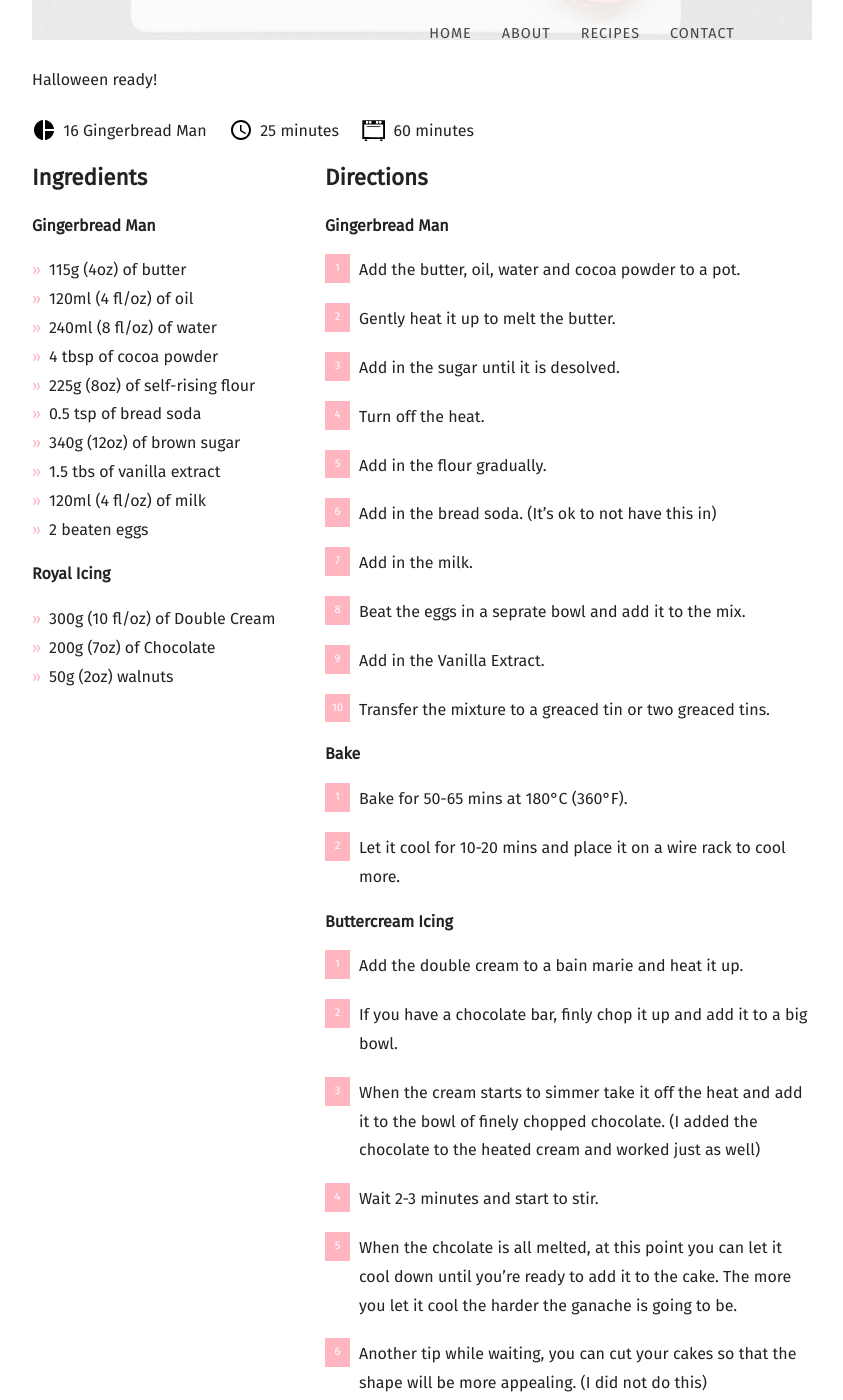
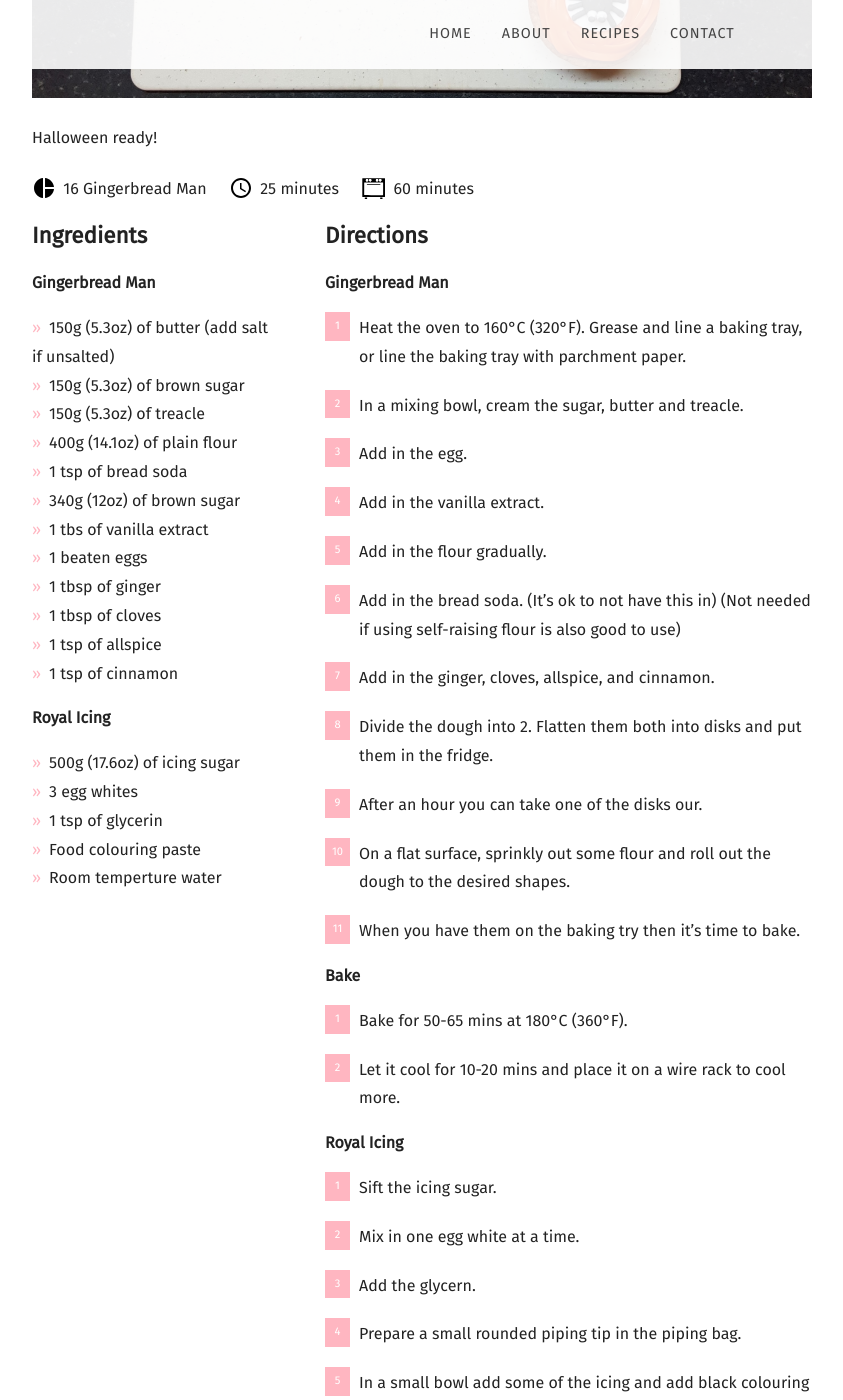
Before and after one commit to mcginleyireland/irishbaking.github.io, a Jekyll site: the page built from _posts/2020-10-31-among-us-treacle-gingerbread-man.md, in a window 1280 px wide and 1400 px high, scrolled down 3778 px. Shown: the whole window, without its empty margins (58-901 px from the left). Built offline with Jekyll 4.4.1, drawn with Linux system fonts in a browser that asks for light colours; nearby versions of some CDN libraries; some web fonts are replaced; some of the changed text lies outside the part shown.

Commit message:
Updating the gingerbread man recipe.

```diff
--- a/_posts/2020-10-31-among-us-treacle-gingerbread-man.md
+++ b/_posts/2020-10-31-among-us-treacle-gingerbread-man.md
@@ -11,58 +11,64 @@ recipe:
   ingredients_markdown: |-
     **Gingerbread Man**
 
-    * 115g (4oz) of butter
-    * 120ml (4 fl/oz) of oil
-    * 240ml (8 fl/oz) of water
-    * 4 tbsp of cocoa powder
-    * 225g (8oz) of self-rising  flour
-    * 0.5 tsp of bread soda
+    * 150g (5.3oz) of butter (add salt if unsalted)
+    * 150g (5.3oz) of brown sugar
+    * 150g (5.3oz) of treacle
+    * 400g (14.1oz) of plain flour
+    * 1 tsp of bread soda
     * 340g (12oz) of brown sugar
-    * 1.5 tbs of vanilla extract
-    * 120ml (4 fl/oz) of milk
-    * 2 beaten eggs
+    * 1 tbs of vanilla extract
+    * 1 beaten eggs
+    * 1 tbsp of ginger
+    * 1 tbsp of cloves
+    * 1 tsp of allspice
+    * 1 tsp of cinnamon
 
     **Royal Icing**
 
-    * 300g (10 fl/oz) of Double Cream
-    * 200g (7oz) of Chocolate
-    * 50g (2oz) walnuts
+    * 500g (17.6oz) of icing sugar
+    * 3 egg whites
+    * 1 tsp of glycerin
+    * Food colouring paste
+    * Room temperture water
   directions_markdown: |-
     **Gingerbread Man**
 
-    1. Add the butter, oil, water and cocoa powder to a pot.
-    2. Gently heat it up to melt the butter.
-    3. Add in the sugar until it is desolved.
-    4. Turn off the heat.
+    1. Heat the oven to 160°C (320°F). Grease and line a baking tray, or line the baking tray with parchment  paper.
+    2. In a mixing bowl, cream the sugar, butter and treacle.
+    3. Add in the egg.
+    4. Add in the vanilla extract.
     5. Add in the flour gradually.
-    6. Add in the bread soda. (It's ok to not have this in)
-    7. Add in the milk.
-    8. Beat the eggs in a seprate bowl and add it to the mix.
-    9. Add in the Vanilla Extract.
-    10. Transfer the mixture to a greaced tin or two greaced tins.
+    6. Add in the bread soda. (It's ok to not have this in) (Not needed if using self-raising flour is also good to use)
+    7. Add in the  ginger, cloves, allspice, and cinnamon.
+    8. Divide the dough into 2. Flatten them both into disks and put them in the fridge.
+    9. After an hour you can take one of the disks our.
+    10. On a flat surface, sprinkly out some flour and roll out the dough to the desired shapes.
+    11. When you have them on the baking try then it's time to bake.
 
     **Bake**
 
     1. Bake for 50-65 mins at 180°C (360°F).
     2. Let it cool for 10-20 mins and place it on a wire rack to cool more.
 
-    **Buttercream Icing**
+    **Royal Icing**
 
-    1. Add the double cream to a bain marie and heat it up.
-    2. If you have a chocolate bar, finly chop it up and add it to a big bowl.
-    3. When the cream starts to simmer take it off the heat and add it to the bowl of finely chopped chocolate. (I added the chocolate to the heated cream and worked just as well)
-    4. Wait 2-3 minutes and start to stir.
-    5. When the chcolate is all melted, at this point you can let it cool down until you're ready to add it to the cake. The more you let it cool the harder the ganache is going to be.
-    6. Another tip while waiting, you can cut your cakes so that the shape will be more appealing. (I did not do this)
-    7. Also if you made one big cake, then cut it in half (horizontally) so that we can place the second piece on top in step 10.
-    8. When ready, put your bottom half cake on a wire rack and some parchment paper under the wire rack to catch the spillover of the ganach.
-    9. Pour some ganache on the top. (Doesn't matter if it's over the sides yet)
-    10. Add the other half of the cake on top.
-    11. Then add more of the ganache over the cake until it is covered on top and the sides.
-    12. Chop some walnuts and sprinkle over the top.
+    1. Sift the icing sugar.
+    2. Mix in one egg white at a time.
+    3. Add the glycern.
+    4. Prepare a small rounded piping tip in the piping bag.
+    5. In a small bowl add some of the icing and add black colouring paste and mix well.
+    6. Pipe out around the edges of the gingerbread and outline the lil guys visor and bag.
+    7. Here's where i made my mistake, for the next part we are going to fill in the gaps with the different colors. For this we need to icing to be more runny. And to do that we have to add water to the icing.
+    8. Next step is to get two shades of red. Put some icing in a different bowl and add red colouring paste.
+    9. Take half of it out onto another bowl and add more red coloring paste.
+    10. To make sepration between the two reds it would be better now to put one of the red icing into a piping bag and draw those lines to highlight the shading.
+    11. Now we need to add water to the red icing so that it's more runny and will be flat and even on the gingerbread. (Unlike mine)
+    12. When the icing looks like it will easily join back to itself then it's ready to pipe in the colours.
+    13. All that is left now is to rince and repeat for the blue and white shading on the visor.
 
 ---
-I've learned so much making these lil guys! Can't wait to make them again and impove on them!
+I've learned so much making these lil guys! Can't wait to make them again and impove on them! I found this gingerbread recipe really easy to roll out. It seemed sticky but in the end didn't separate at all.
 
 ![Cake](https://irishbaking.ie/images/Gingerbread/Among_Us_Treacle_Gingerbread_Man/Image_1.jpg)
 
```
Also changed, not shown: other parts of _posts/2020-10-31-among-us-treacle-gingerbread-man.md (+1 -1 lines), _posts/2020-10-31-halloween-cupcakes.md (+1 -1 lines).
